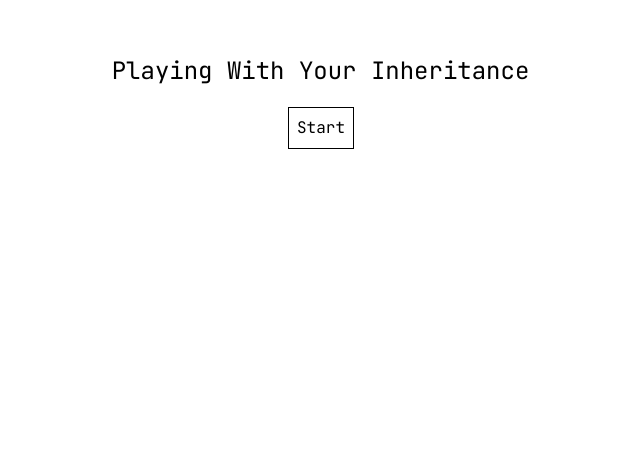
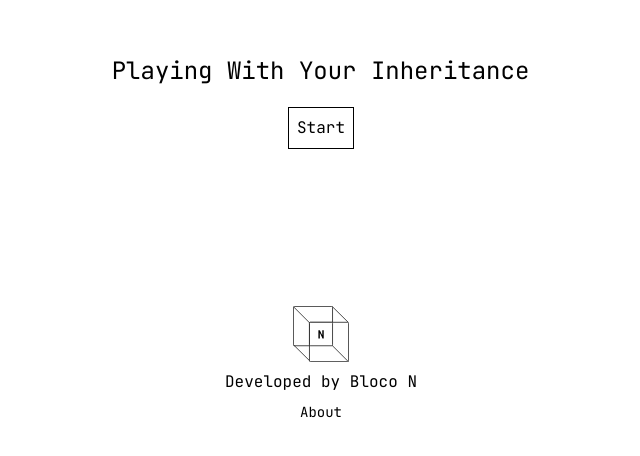
Before and after one commit to Ilwel/playing-with-your-heritage, a Next.js app: page / in a window 1280 px wide. Shown: the part 298-754 px from the top of the page, without its empty margins (319-959 px from the left). Built offline with nearby package versions, Linux system fonts and the light colour scheme.

Commit message:
feat: brand and about page

```diff
--- /dev/null
+++ b/app/about/page.tsx
@@ -0,0 +1,12 @@
+'use client'
+import PageWrapper from '../components/PageWrapper'
+
+export default function About() {
+  return (
+    <PageWrapper>
+      <div className="h-full w-full flex justify-center items-center">
+        About
+      </div>
+    </PageWrapper>
+  )
+}
--- a/app/page.tsx
+++ b/app/page.tsx
@@ -1,16 +1,45 @@
 'use client'
+import { motion } from 'framer-motion'
 import Button from './components/Button'
 import H1Anim from './components/H1Anim'
 import { useSession } from './utils/hooks/useSession'
+import blocoNLogo from '@/public/bloco-n-logo.svg'
+import Image from 'next/image'
+import Link from 'next/link'
 
 export default function Home() {
   const { id } = useSession()
   return (
     <main className="home">
       <H1Anim texts={['Playing With Your Inheritance']} />
-      <Button href={id !== '' ? '/home' : '/sign-in'} delay={2}>
+      <Button href={id !== '' ? '/home' : '/sign-in'} delay={2.5}>
         Start
       </Button>
+      <motion.div
+        className="flex flex-col items-center gap-2 absolute bottom-20"
+        animate={{
+          opacity: [0, 1],
+          y: [10, 0],
+        }}
+        transition={{
+          delay: 2,
+        }}
+      >
+        <motion.div
+          animate={{
+            rotate: ['180deg', '0deg'],
+          }}
+          transition={{
+            delay: 2.3,
+          }}
+        >
+          <Image className="h-14 w-auto" src={blocoNLogo} alt="bloco n logo" />
+        </motion.div>
+        Developed by Bloco N
+        <Link className="text-sm" href={'/about'}>
+          About
+        </Link>
+      </motion.div>
     </main>
   )
 }
```
Also changed, not shown: public/bloco-n-logo.svg (added).
